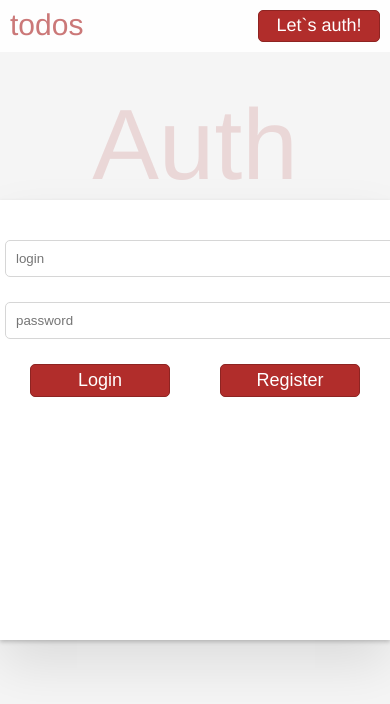
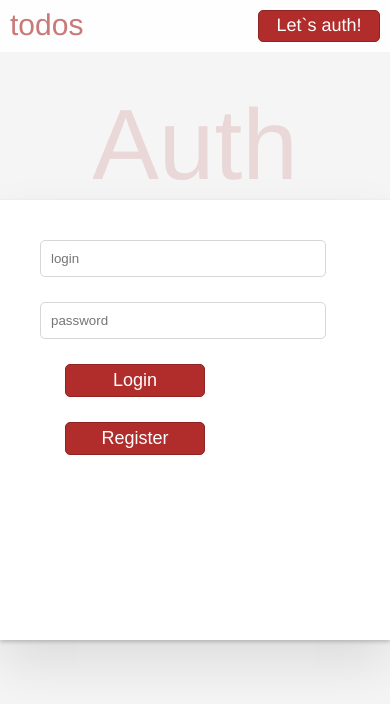
Before and after one commit to kalinina72/todoapp, a PHP site: template templates/auth.twig in a window 390 px wide; the page is wider, and only the part inside the window is pictured. Shown: the top 704 px of that part. Run offline with PHP 8.4, Linux system fonts and the light colour scheme; the template is opened without the code that fills it, so the values that code supplies are empty; some libraries are stand-ins or nearby versions.

Commit message:
fix form-width on mobile screen

```diff
--- a/public/css/index.css
+++ b/public/css/index.css
@@ -40,11 +40,6 @@ body {
     0 25px 50px 0 rgba(0, 0, 0, 0.1);
 }
 
-.flex-center {
-    display: flex;
-    align-items: center;
-    justify-content: center;
-}
 .center-block h1:first-child {
     position: absolute;
     left: 0;
@@ -161,8 +156,16 @@ body {
         display: none;
     }
     .form-group input {
-        width: 100%;
-        display: block;
+        width: 85%;
+        margin-left: auto;
+        margin-right: auto;
+    }
+}
+@media (min-width: 520px) {
+    .flex-center {
+        display: flex;
+        align-items: center;
+        justify-content: center;
     }
 }
 .form-group input {
```
